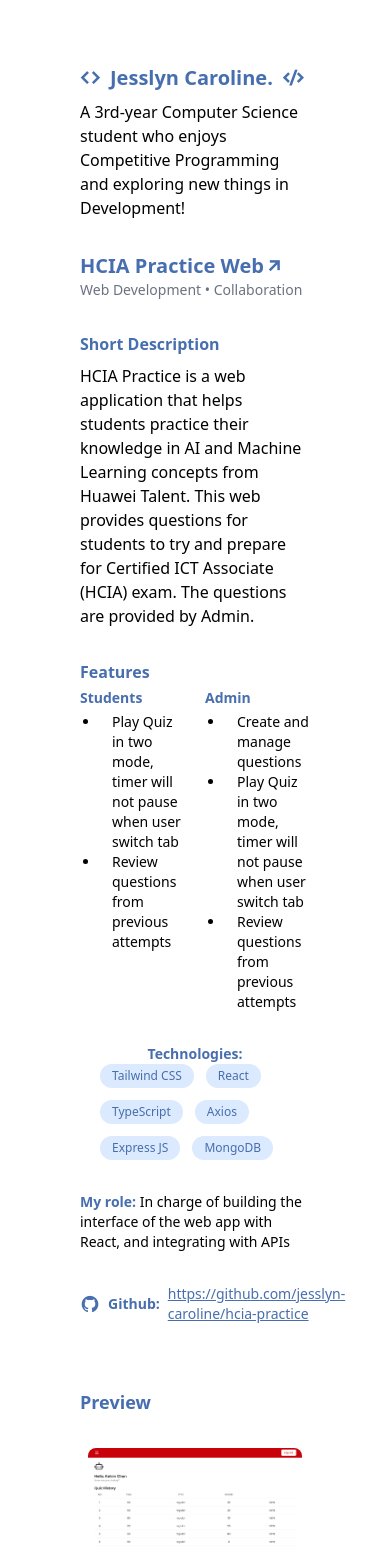
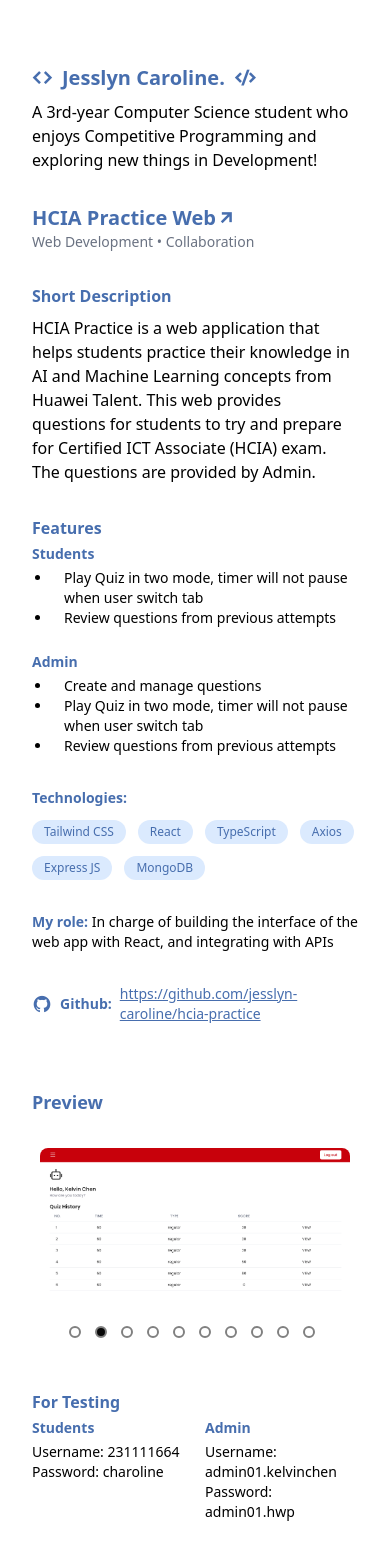
Before and after one commit to jesslyn-caroline/charolines-portfolio, a React (Vite) app: page /hcia-practice in a window 390 px wide. Shown: the top 1568 px of the page. Built offline with nearby package versions, Linux system fonts and the light colour scheme; a web font is replaced by a local one.

Commit message:
increase responsiveness

```diff
--- a/src/cinnamon.tsx
+++ b/src/cinnamon.tsx
@@ -19,9 +19,9 @@
             </p>
         </div>
 
-        <div className={`text-sm flex flex-col md:flex-row items-center`}>
+        <div className={`text-sm flex flex-col md:flex-row items-start md:items-center gap-3`}>
             <h2 className={`font-bold`}>Technologies: </h2>
-            <ul className={`pl-5 flex flex-row flex-wrap gap-3 text-xs`}>
+            <ul className={`md:pl-5 flex flex-row flex-wrap gap-3 text-xs`}>
                 <li className={`px-3 py-1 bg-blue-100 rounded-full`}>Flutter</li>
             </ul>
         </div>
--- a/src/hcia-practice.tsx
+++ b/src/hcia-practice.tsx
@@ -20,7 +20,7 @@
 
         <div className={`text-md flex flex-col space-y-1`}>
             <h2 className={`font-bold`}>Features</h2>
-            <div className={`grid grid-cols-2 md:grid-cols-2 gap-5`}>
+            <div className={`grid grid-rows-2 md:grid-cols-2 gap-y-1 gap-x-5`}>
                 <div className={`text-sm flex flex-col gap-y-1`}>
                     <span className={`font-semibold`}>Students</span>
                     <ul className={`text-black pl-5`}>
@@ -39,9 +39,9 @@
             </div>
         </div>
 
-        <div className={`text-sm flex flex-col md:flex-row items-center`}>
+        <div className={`text-sm flex flex-col md:flex-row items-start md:items-center gap-3`}>
             <h2 className={`font-bold`}>Technologies: </h2>
-            <ul className={`pl-5 flex flex-row flex-wrap gap-3 text-xs`}>
+            <ul className={`md:pl-5 flex flex-row flex-wrap gap-3 text-xs`}>
                 <li className={`px-3 py-1 bg-blue-100 rounded-full`}>Tailwind CSS</li>
                 <li className={`px-3 py-1 bg-blue-100 rounded-full`}>React</li>
                 <li className={`px-3 py-1 bg-blue-100 rounded-full`}>TypeScript</li>
--- a/src/kaitosoft.tsx
+++ b/src/kaitosoft.tsx
@@ -18,9 +18,9 @@
             </p>
         </div>
 
-        <div className={`text-sm flex flex-col md:flex-row items-center`}>
+        <div className={`text-sm flex flex-col md:flex-row items-start md:items-center gap-3`}>
             <h2 className={`font-bold`}>Technologies: </h2>
-            <ul className={`pl-5 flex flex-row flex-wrap gap-3 text-xs`}>
+            <ul className={`md:pl-5 flex flex-row flex-wrap gap-3 text-xs`}>
                 <li className={`px-3 py-1 bg-blue-100 rounded-full`}>Tailwind CSS</li>
                 <li className={`px-3 py-1 bg-blue-100 rounded-full`}>React</li>
             </ul>
--- a/src/layout.tsx
+++ b/src/layout.tsx
@@ -17,12 +17,12 @@
 
     return (
     <div className={`max-w-[1920px] min-h-screen w-screen h-fit bg-white`}>
-        <div className={`px-20 py-16 flex flex-col space-y-8 z-30`}>
+        <div className={`px-8 py-16 flex flex-col space-y-8 z-30`}>
             <div className={`flex flex-col space-y-2`}>
                 <h2 className={`font-bold text-xl`} ><i className="ri-code-line"/>&ensp;Jesslyn Caroline.&ensp;<i className="ri-code-s-slash-line"/></h2>
                 <h3 className={`text-black`}>A 3rd-year Computer Science student who enjoys Competitive Programming and exploring new things in Development!</h3>
             </div>
-            <div className={`flex flex-col-reverse lg:flex-row space-x-16`}>
+            <div className={`flex flex-col-reverse lg:flex-row gap-y-16 md:gap-x-16 md:gap-y-0 overflow-y-scroll scroll-bar-hidden`}>
                 <div className={`min-w-1/6 flex flex-col space-y-2`}>
                     <h2 className={`text-lg flex items-center`}>
                         <i className="ri-git-repository-line text-xl"/>&ensp; <span className={`font-bold`}>Projects</span>
--- a/src/pyfarm.tsx
+++ b/src/pyfarm.tsx
@@ -18,9 +18,9 @@
             </p>
         </div>
 
-        <div className={`text-sm flex flex-col md:flex-row items-center`}>
+        <div className={`text-sm flex flex-col md:flex-row items-start md:items-center gap-3`}>
             <h2 className={`font-bold`}>Technologies: </h2>
-            <ul className={`pl-5 flex flex-row flex-wrap gap-3 text-xs`}>
+            <ul className={`md:pl-5 flex flex-row flex-wrap gap-3 text-xs`}>
                 <li className={`px-3 py-1 bg-blue-100 rounded-full`}>Python</li>
             </ul>
         </div>
--- a/src/sentifica.tsx
+++ b/src/sentifica.tsx
@@ -18,9 +18,9 @@
             </p>
         </div>
 
-        <div className={`text-sm flex flex-col md:flex-row items-center`}>
+        <div className={`text-sm flex flex-col md:flex-row items-start md:items-center gap-3`}>
             <h2 className={`font-bold`}>Technologies: </h2>
-            <ul className={`pl-5 flex flex-row flex-wrap gap-3 text-xs`}>
+            <ul className={`md:pl-5 flex flex-row flex-wrap gap-3 text-xs`}>
                 <li className={`px-3 py-1 bg-blue-100 rounded-full`}>Tailwind CSS</li>
                 <li className={`px-3 py-1 bg-blue-100 rounded-full`}>React</li>
                 <li className={`px-3 py-1 bg-blue-100 rounded-full`}>Axios</li>
```
